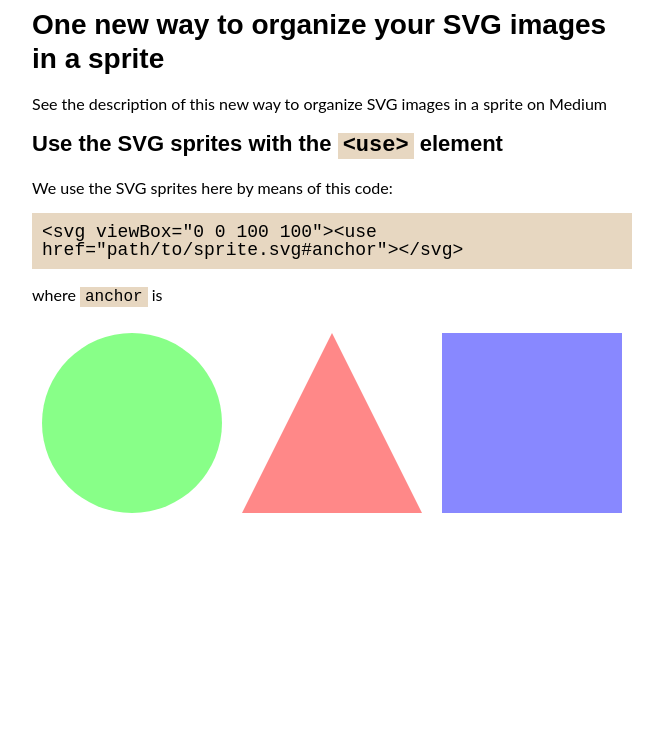
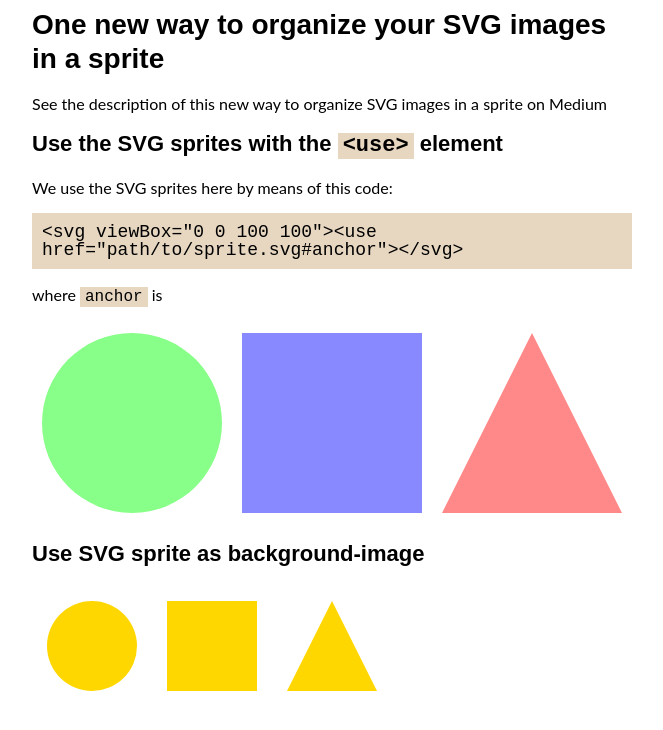
Before and after one commit to GuidoJansen/svg-sprites-organize, an Angular app: page / in a window 1280 px wide. Shown: the top 730 px of the page, without its empty margins (308-971 px from the left). Built offline with nearby package versions, Linux system fonts and the light colour scheme.

Commit message:
Add SVG sprites as background image

```diff
--- a/src/app/app.component.html
+++ b/src/app/app.component.html
@@ -14,11 +14,18 @@
     <svg class="circle" viewBox="0 0 100 100">
       <use href="assets/images/sprites.svg#circle" />
     </svg>
+    <svg class="square" viewBox="0 0 100 100">
+      <use href="assets/images/sprites.svg#square" />
+    </svg>
     <svg class="triangle" viewBox="0 0 100 100">
       <use href="assets/images/sprites.svg#triangle" />
     </svg>
-    <svg class="square" viewBox="0 0 100 100">
-      <use href="assets/images/sprites.svg#square" />
-    </svg>
+  </div>
+  <h2>Use SVG sprite as background-image</h2>
+
+  <div class="flex">
+    <div class="sprite-bg sprite-bg--circle"></div>
+    <div class="sprite-bg sprite-bg--square"></div>
+    <div class="sprite-bg sprite-bg--triangle"></div>
   </div>
 </main>
--- a/src/styles.scss
+++ b/src/styles.scss
@@ -56,3 +56,32 @@ code {
     color: #ff0000;
   }
 }
+
+.sprite-bg {
+  width: 100px;
+  height: 100px;
+  background-color: gold;
+  transition: background-color 1s;
+
+  -webkit-mask-repeat: no-repeat;
+  mask-repeat: no-repeat;
+  -webkit-mask-size: contain;
+  mask-size: contain;
+  margin: 1rem;
+
+  &:hover {
+    background-color: silver;
+  }
+  &--circle {
+    -webkit-mask-image: url(assets/images/sprites.svg#circle);
+    mask-image: url(assets/images/sprites.svg#circle);
+  }
+  &--square {
+    -webkit-mask-image: url(assets/images/sprites.svg#square);
+    mask-image: url(assets/images/sprites.svg#square);
+  }
+  &--triangle {
+    -webkit-mask-image: url(assets/images/sprites.svg#triangle);
+    mask-image: url(assets/images/sprites.svg#triangle);
+  }
+}
```
Also changed, not shown: 1 other file (tests, documents, lock files or other folders).
